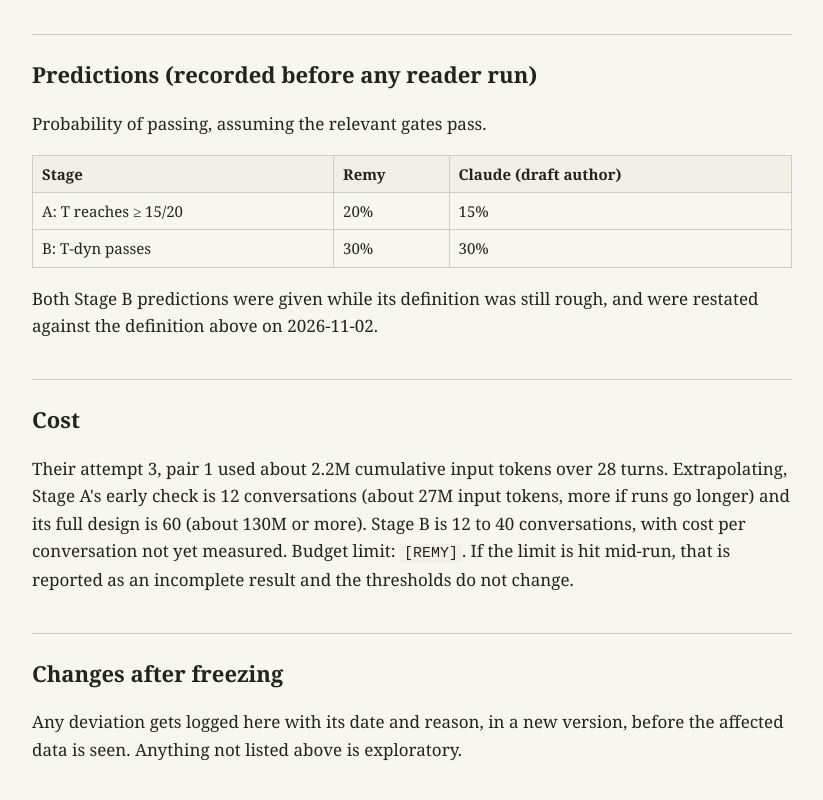
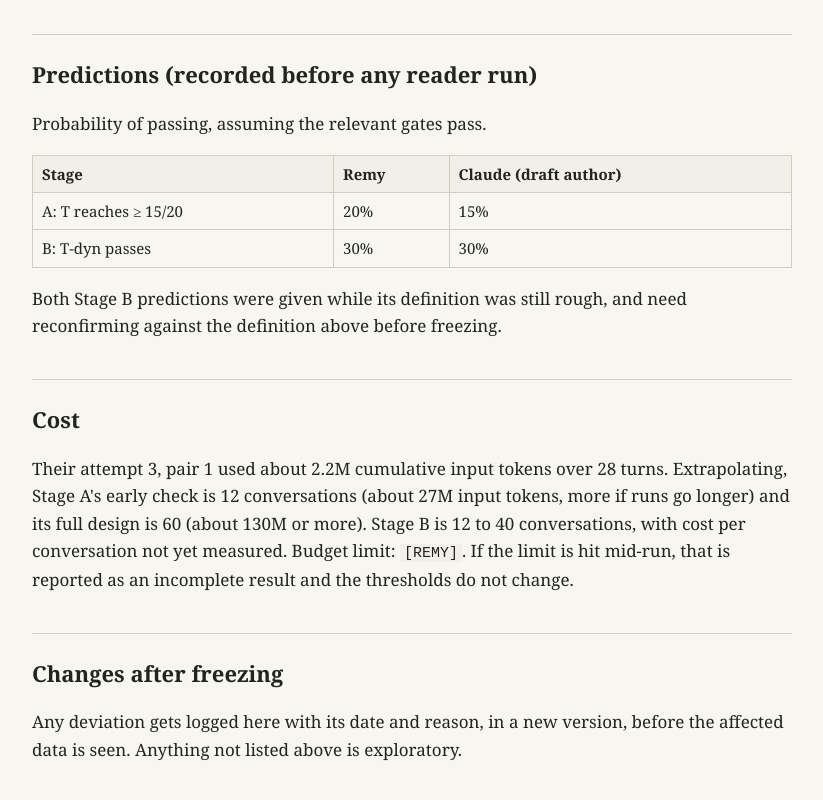
Before and after one commit to doInfinitely/legible-networks, a plain HTML site: page pilot/index.html in a window 1280 px wide. Shown: the part 5840-6640 px from the top of the page, without its empty margins (228-1051 px from the left). Drawn offline with Linux system fonts and the light colour scheme.

Commit message:
Correct the note on Stage B predictions
Co-Authored-By: Claude Opus 5.5 <noreply@anthropic.com>
Claude-Session: https://claude.ai/code/session_01Qi7pbmFRWjzZCKaXMKSBPR

```diff
--- a/pilot/index.html
+++ b/pilot/index.html
@@ -251,7 +251,7 @@ th{background:#F1EFE7}
 </tr>
 </tbody>
 </table></div>
-<p>Both Stage B predictions were given while its definition was still rough, and were restated against the definition above on 2026-11-02.</p>
+<p>Both Stage B predictions were given while its definition was still rough, and need reconfirming against the definition above before freezing.</p>
 <h2>Cost</h2>
 <p>Their attempt 3, pair 1 used about 2.2M cumulative input tokens over 28 turns. Extrapolating, Stage A's early check is 12 conversations (about 27M input tokens, more if runs go longer) and its full design is 60 (about 130M or more). Stage B is 12 to 40 conversations, with cost per conversation not yet measured. Budget limit: <code>[REMY]</code>. If the limit is hit mid-run, that is reported as an incomplete result and the thresholds do not change.</p>
 <h2>Changes after freezing</h2>
```
